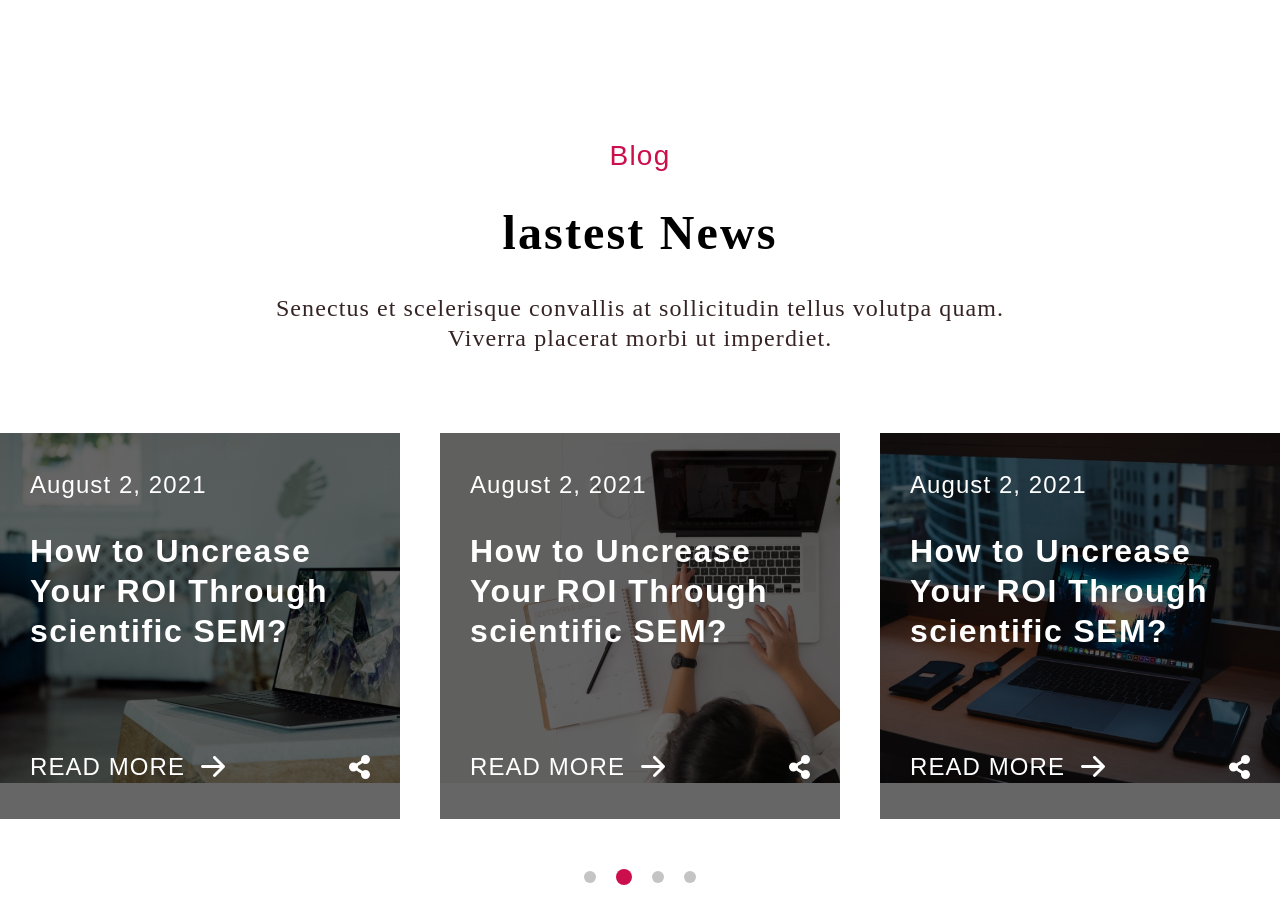
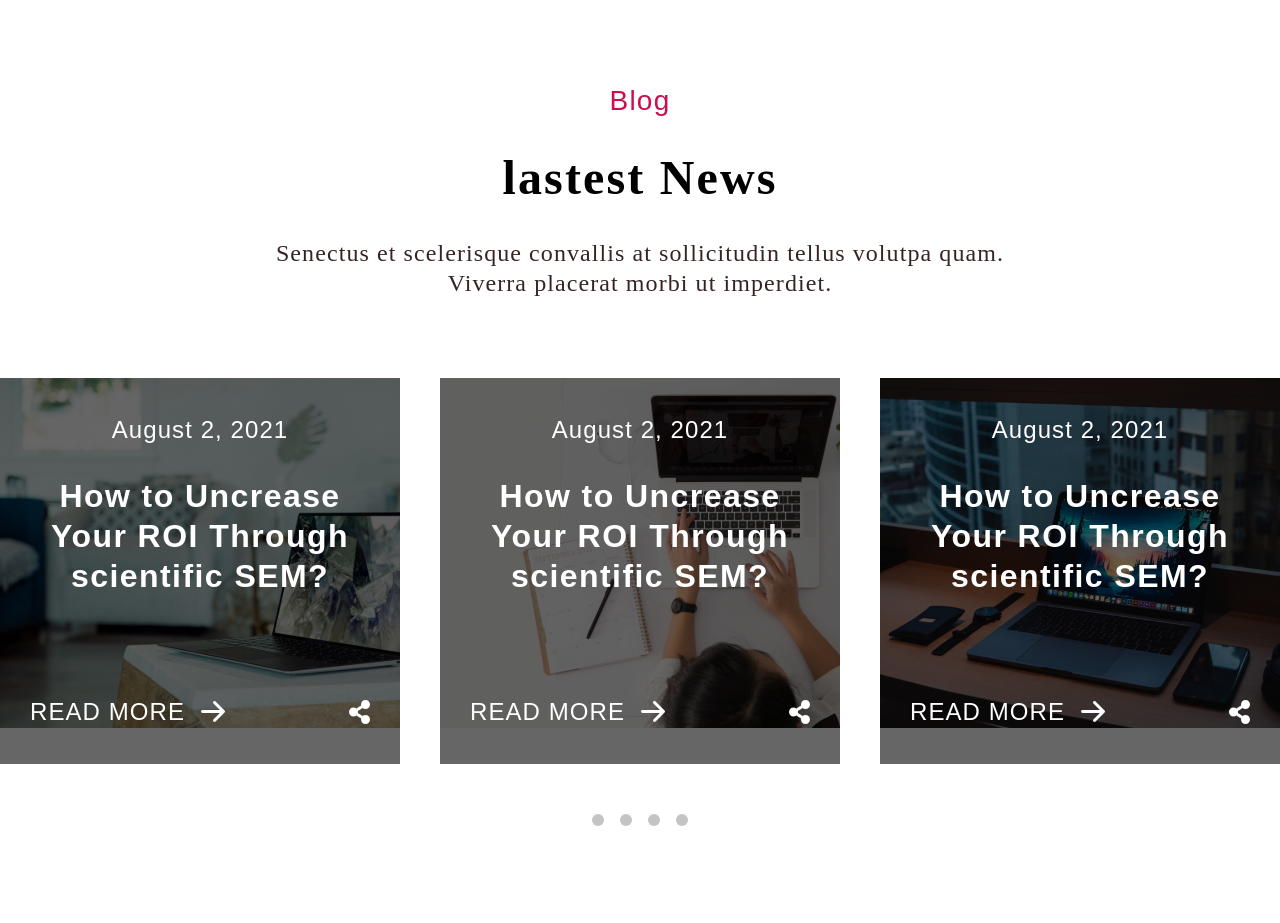
Before and after one commit to Maji30an/front-end, a React (Create React App) app in the folder template-app/: page / in a window 1280 px wide. Shown: the part 8220-9143 px from the top of the page. Built offline with nearby package versions, Linux system fonts and the light colour scheme.

Commit message:
edit files

```diff
--- a/template-app/src/components/Blog.js
+++ b/template-app/src/components/Blog.js
@@ -3,35 +3,37 @@ import Slide from "./current/Slide";
 import {Pagination, A11y} from "swiper";
 import {Swiper, SwiperSlide} from 'swiper/react';
 import 'swiper/css';
-// import 'swiper/css/pagination';
 
 const Blog = () => {
    const pics = [
       'bg-blog-pic-1', 'bg-blog-pic-2', 'bg-blog-pic-3',
       'bg-blog-pic-1', 'bg-blog-pic-2', 'bg-blog-pic-3',
    ];
-   const dots = ['bg-dot w-3 h-3', 'bg-primary w-4 h-4', 'bg-dot w-3 h-3', 'bg-dot w-3 h-3'];
+   const pagination = {
+      clickable: true,
+      renderBullet: function (index, className) {
+         return `<span class="${className} inline-block mt-[50px] mx-2 bg-dot w-3 h-3 rounded-full cursor-pointer"></span>`;
+      },
+   };
+
    return(
-      <section className='mt-[439px]'>
+      <section className='mt-96'>
          <div className='text-center space-y-[30px]'>
             <h2 className='text-primary font-poppins font-medium text-[28px] leading-[35px] tracking-45'>Blog</h2>
             <h3 className='font-bold text-5xl leading-[60px] tracking-45'>lastest News</h3>
             <p className='text-secondary font-normal text-2xl leading-[30px] tracking-45 max-w-[800px] mx-auto'>Senectus et scelerisque convallis at sollicitudin tellus volutpa quam. Viverra placerat morbi ut imperdiet.</p>
          </div>
-         <div className='mt-20'>
+         <div className='mt-20 text-center'>
             <Swiper
-               modules={[Pagination, A11y]}
+               modules={[Pagination]}
                spaceBetween={40}
                slidesPerView={3}
-               pagination={{ clickable: true}}
+               pagination={pagination}
             >
                {pics.map((pic, i) =>
                   <SwiperSlide key={i}><Slide class={pic} /></SwiperSlide>
                )}
             </Swiper>
-            <div className='flex justify-center items-center gap-5 mt-[50px]'>
-               {dots.map((dot, i) => <span key={i} className={`${dot} rounded-full`}></span>)}
-            </div>
          </div>
       </section>
    );
```
